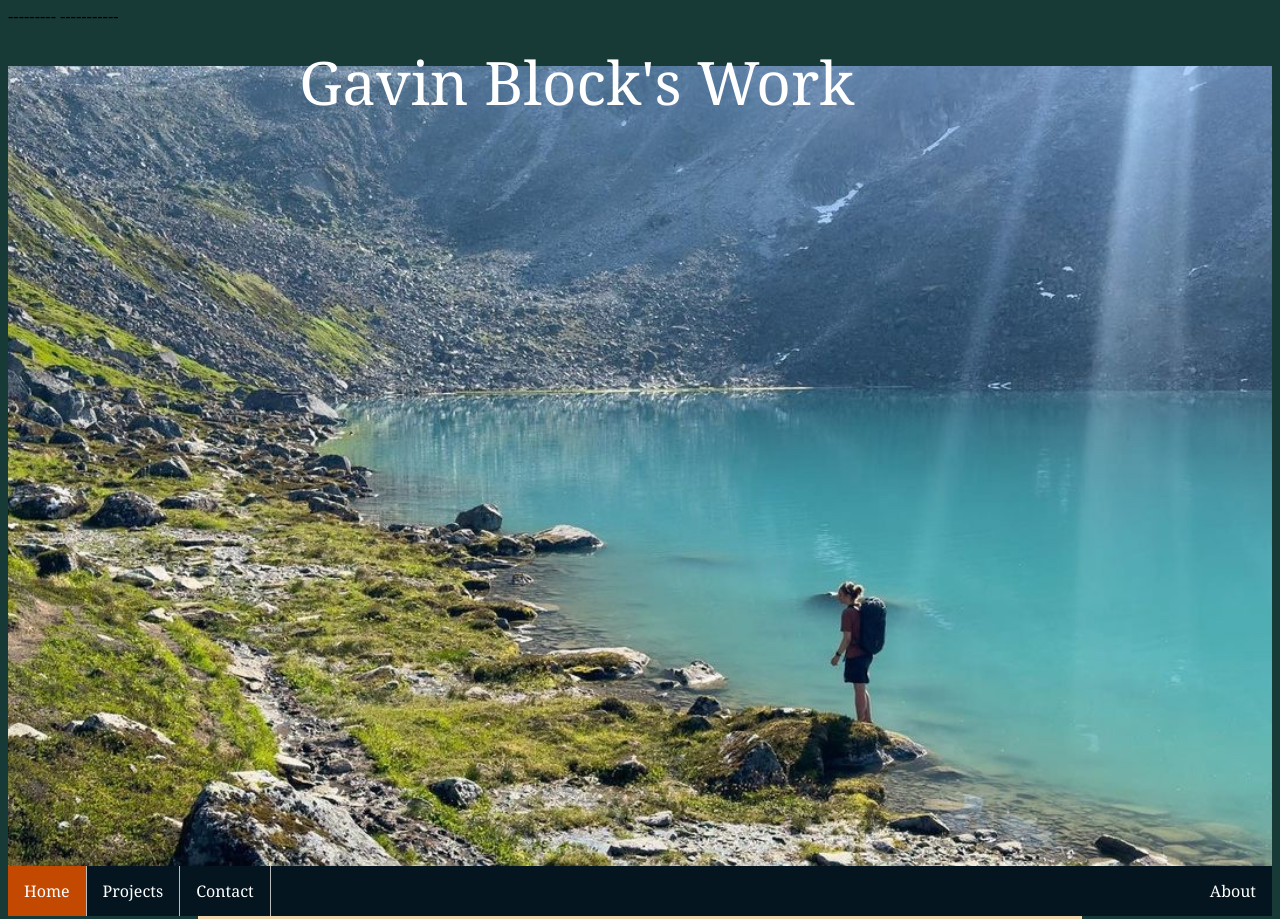
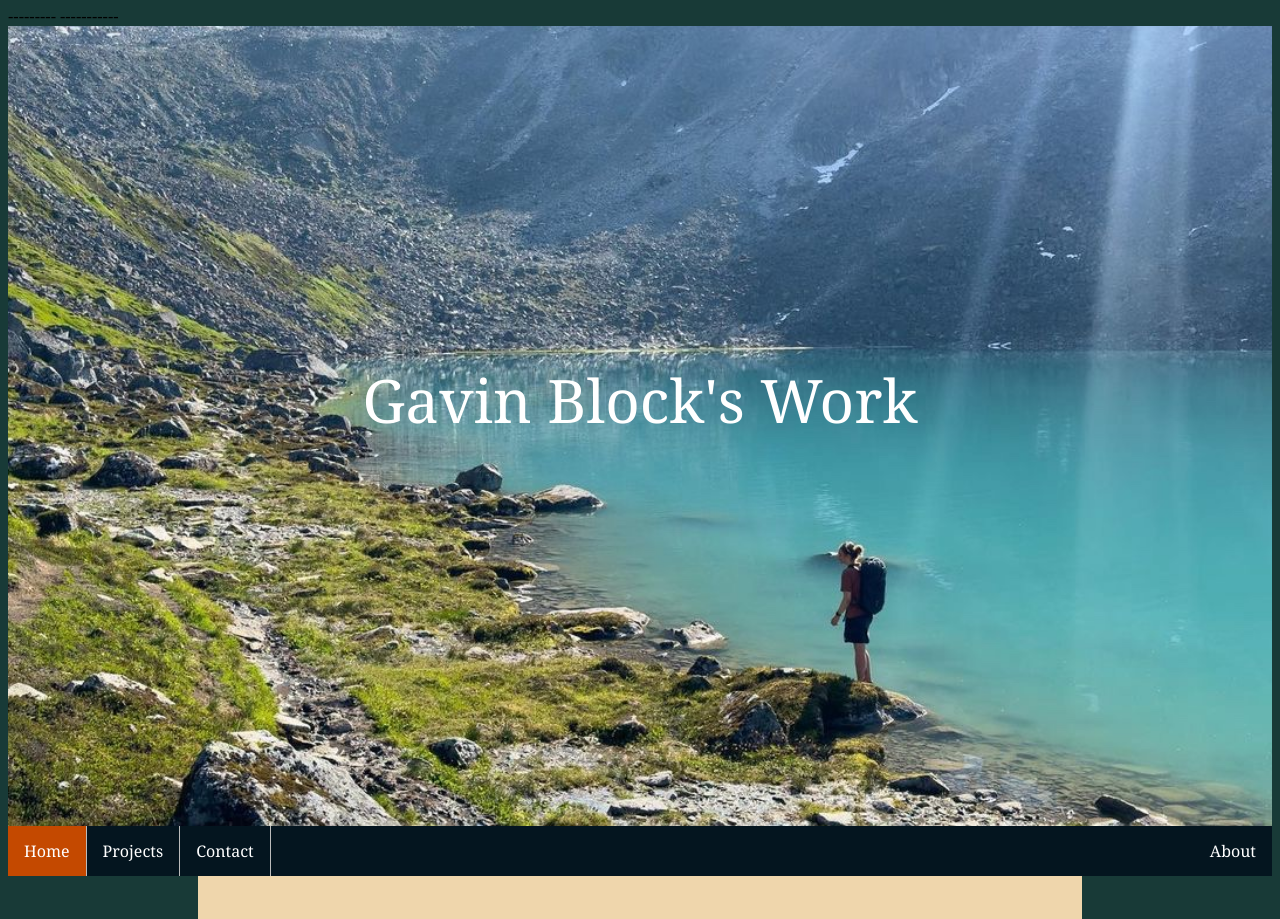
Before and after one commit to gavinbak/gavinblock, a plain HTML site: page docs/index.html in a window 1280 px wide. Shown: the top 919 px of the page. Drawn offline with Linux system fonts and the light colour scheme.

Commit message:
Update style.css

```diff
--- a/docs/style.css
+++ b/docs/style.css
@@ -105,10 +105,10 @@ p {
 }
 
 .centered {
-  position: relative;
-  top: 35%;
-  left: 30%;
-  transform: translate(-35%, -30%);
+  position: absolute;
+  top: 50%;
+  left: 50%;
+  transform: translate(-50%, -50%);
 }
 
 .parent {
```
